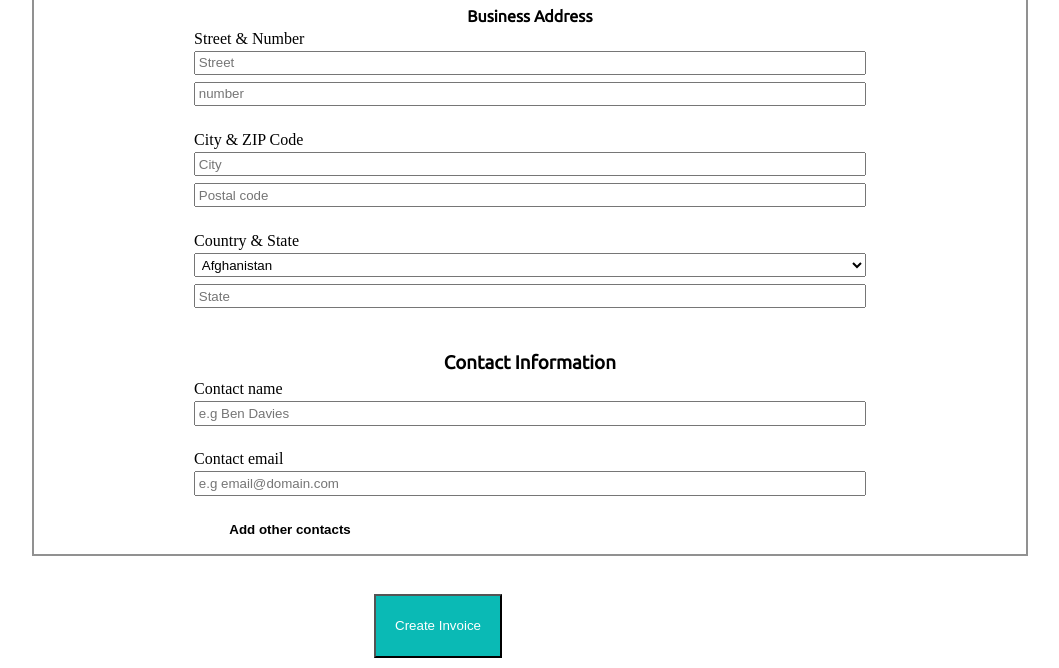
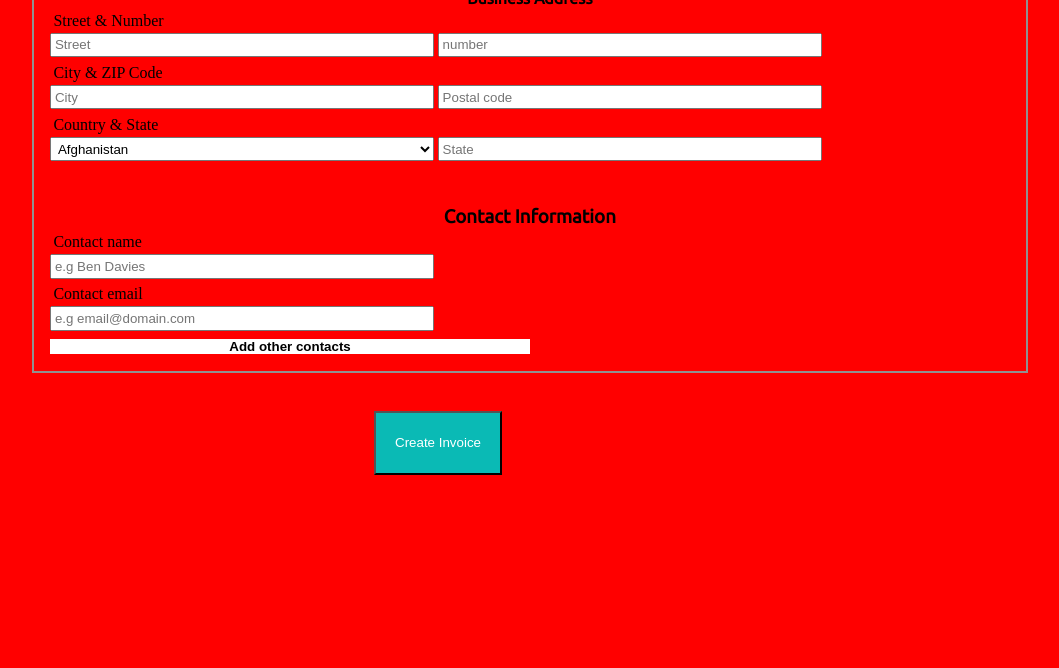
Before and after one commit to hngi/Lancer, a PHP site: page /client-information.html in a window 1280 px wide. Shown: the part 323-991 px from the top of the page, without its empty margins (74-1133 px from the left). After the commit the page ends 798 px from the top, so only its background shows below. Run offline with PHP 8.4, Linux system fonts and the light colour scheme.

Commit message:
adds media query to page

```diff
--- a/style/client-information.css
+++ b/style/client-information.css
@@ -111,3 +111,20 @@ input, select {
 h3:last-of-type {
 	padding-top: 2em;
 }
+
+
+@media screen and (min-width: 800px) {
+	body {
+		background-color: red;
+	}
+
+	input, select {
+		display: inline-block;
+		width: 40%;
+	}
+
+	label {
+		margin-left: 0.2em;
+	}
+
+}
```
